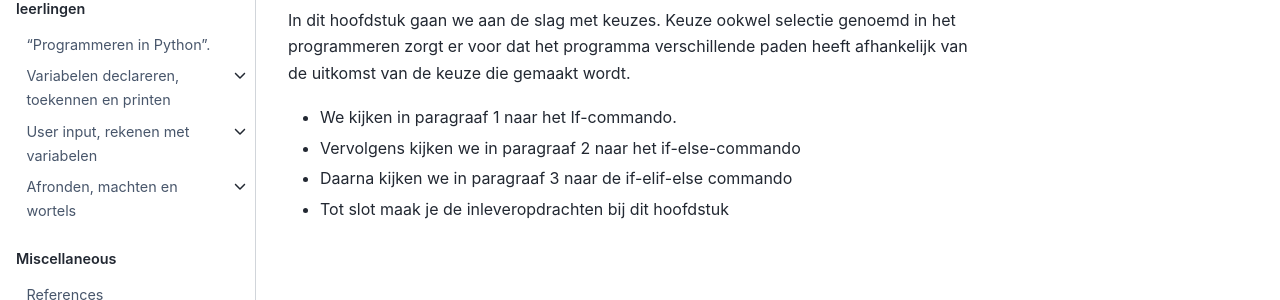
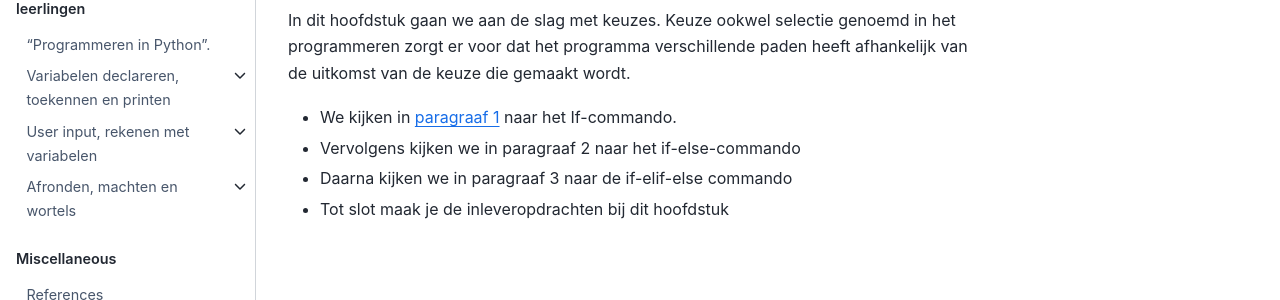
Before and after one commit to nerdyJuffie/PythonProgrammeren, a Jupyter Book: the page built from book/some_content/hoofdstuk5.md, in a window 1280 px wide. Shown: the part 174-474 px from the top of the page. Built offline with Jupyter Book 1.0.4 settings and Sphinx 7.4.7 and the Sphinx Book theme 1.1.4, drawn with Linux system fonts in a browser that asks for light colours; pages that are not in the unit, such as notebooks, are missing from menus; comment, search, counter and statistics services are not loaded; part of the change alters nothing that is shown.

```diff
--- a/book/some_content/hoofdstuk5.md
+++ b/book/some_content/hoofdstuk5.md
@@ -2,7 +2,7 @@
 # Keuzes, keuzes, keuzes...ofwel if, elif, else
 
 In dit hoofdstuk gaan we aan de slag met keuzes. Keuze ookwel selectie genoemd in het programmeren zorgt er voor dat het programma verschillende paden heeft afhankelijk van de uitkomst van de keuze die gemaakt wordt.
-* We kijken in paragraaf 1 naar het If-commando.
+* We kijken in [paragraaf 1](if.ipynb) naar het If-commando.
 * Vervolgens kijken we in paragraaf 2 naar het if-else-commando
 * Daarna kijken we in paragraaf 3 naar de if-elif-else commando
 * Tot slot maak je de inleveropdrachten bij dit hoofdstuk
```
